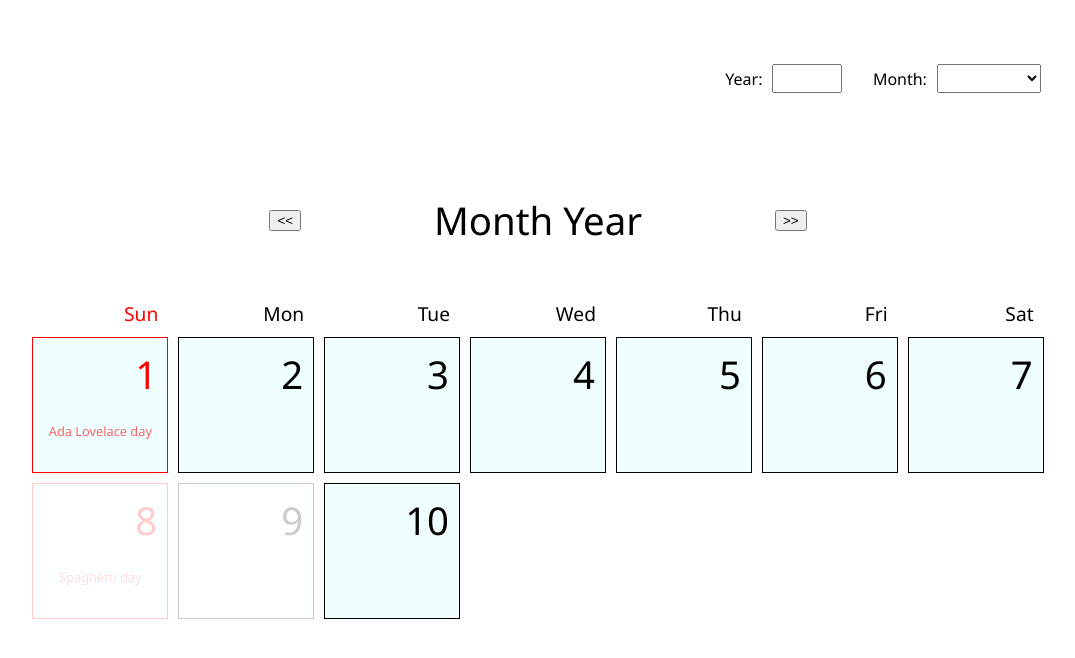
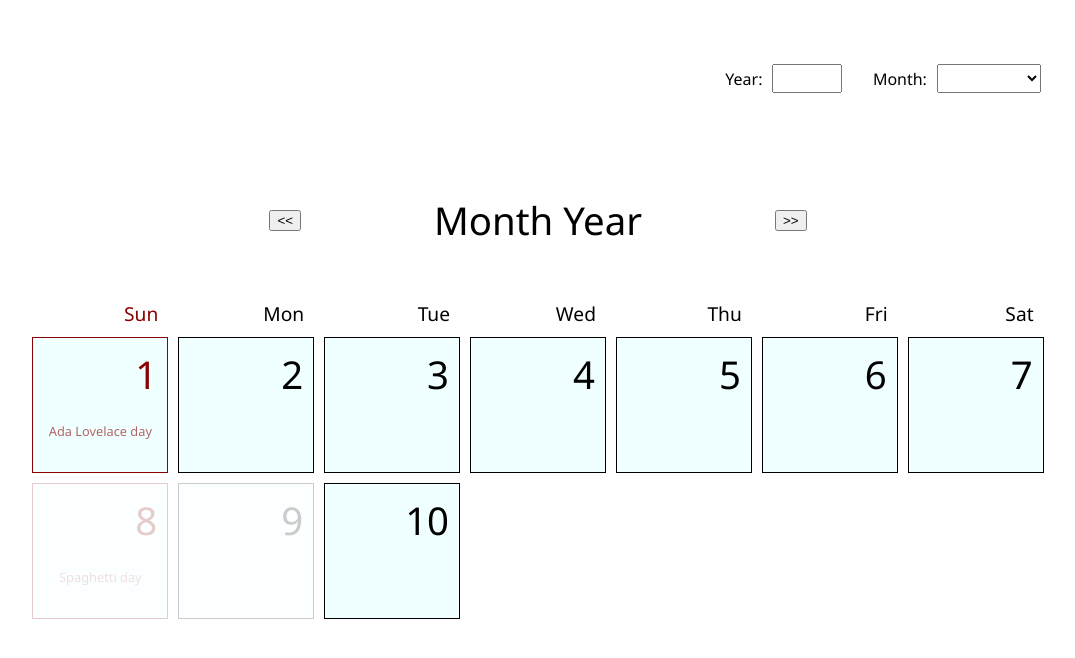
Before and after one commit to kolya-rm/Piscine-Days-Calendar-Project, a website with bundled scripts: page index.html in a window 1280 px wide. Shown: the whole page, without its empty margins (102-1177 px from the left). Built offline with nearby package versions, Linux system fonts and the light colour scheme.

Commit message:
Updated sunday day color scheme instyles.

```diff
--- a/style.css
+++ b/style.css
@@ -127,5 +127,5 @@ body {
 }
 
 .day-sunday {
-  color: red;
+  color: #8B0000;
 }
```
